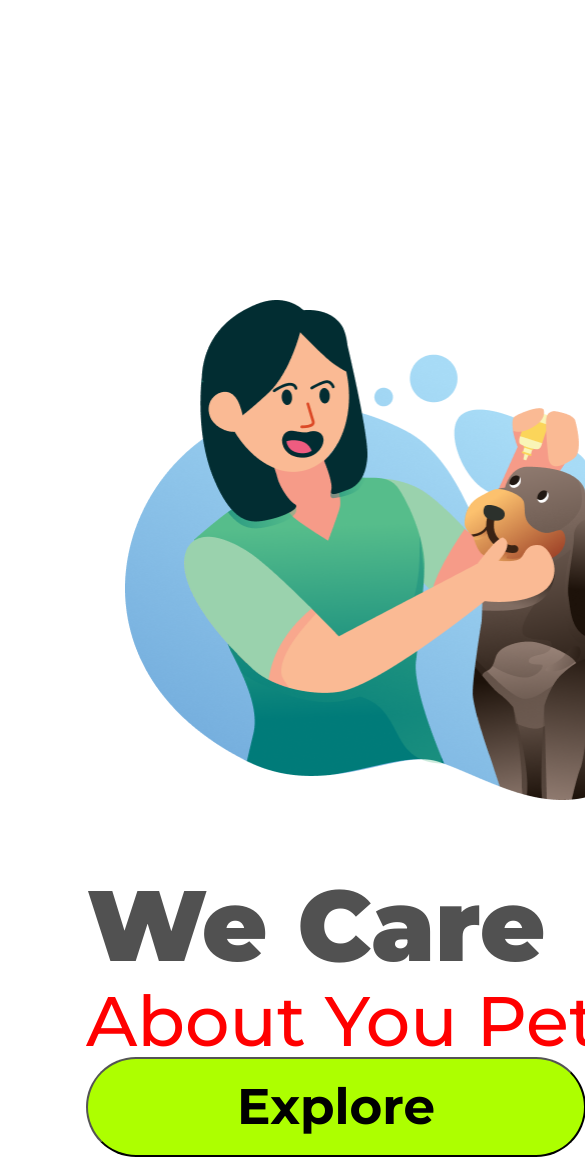
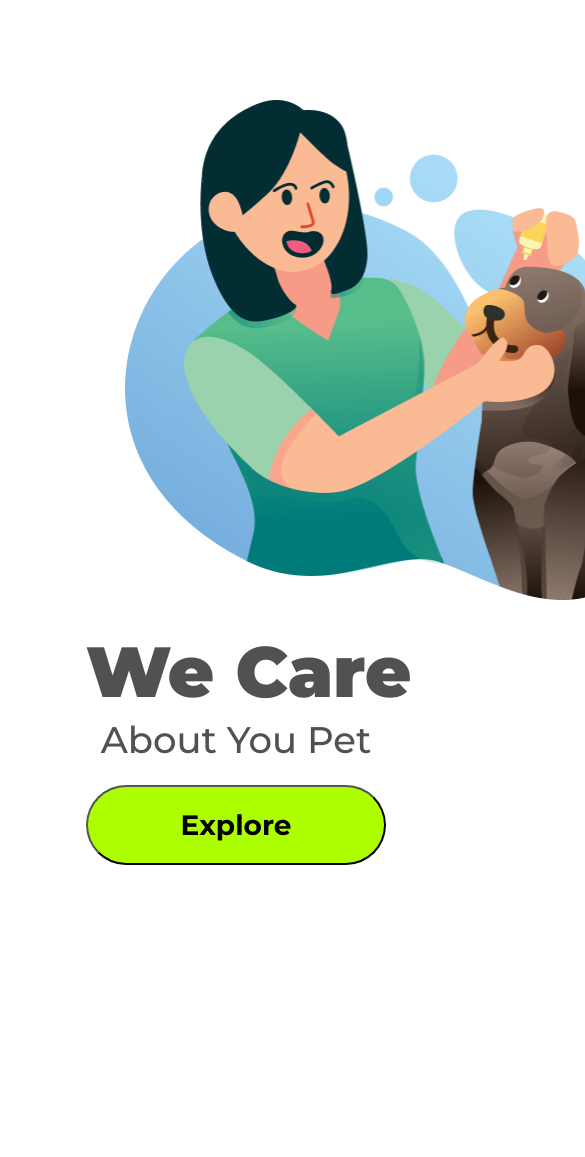
Before and after one commit to kaikeeez/css, a plain HTML site: page index.html in a window 390 px wide. Shown: the top 1157 px of the page, 585 px wide, since content can reach past the window. After the commit the page ends 865 px from the top, so only its background shows below. Drawn offline with Linux system fonts and the light colour scheme.

Commit message:
try-responsividade-2

```diff
--- a/we-care.css
+++ b/we-care.css
@@ -94,36 +94,46 @@ section {
         display: none;
     }
 
-    img {
-        width: 650px;
-        height: 700px;
-        margin: 300px 40px 50px 50px;
+    .button-header{
+        display: none;
     }
 
-    h1 {
-        font-weight: 900;
-        font-size: 100px;
-        line-height: 122px;
-        color: #515151;
-        width: 600px;
 
-        margin: 10px 100px 0px 1px;
+    img{
+        width: 450px;
+    height: 400px;
+    margin: 100px 10px 10px 10px;
     }
 
-    h2 {
-        font-weight: 500;
-        color: #FF0000;
-        font-size: 70px;
-        line-height: 71px;
+    h1{
+        font-weight: 900;
+    font-size: 71px;
+    line-height: 116px;
+    color: #515151;
+    width: 326px;
+    margin: auto;
+    text-align: 10000px;
+    margin: auto;
+    position: absolute;
 }
 
-    button {
-        width: 500px;
-        height: 100px;
-        height: 100px;
+h2{
+    font-weight: 500;
+    color: #515151;
+    font-size: 37px;
+    line-height: 71px;
+    margin: 90px 0px 10px;
+    text-align: center;
+    width: 300px;
+}
 
+
+button{
+    width: 300px;
+    height: 200px;
+    height: 80px;
     font-weight: 700;
-        font-size: 50px;
+    font-size: 28px;
     line-height: 34.13px;
     background: #ADFF00;
     color: black;
```
Lines whose indentation alone changed are shown as unchanged.
